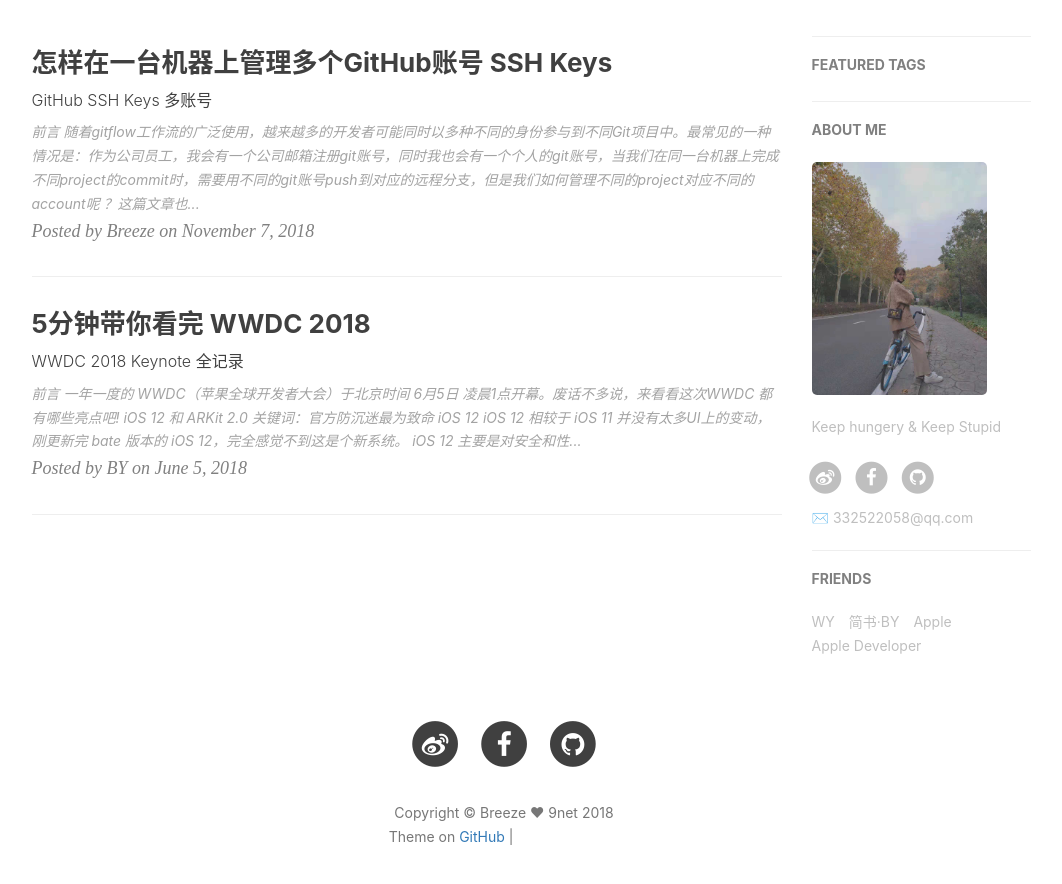
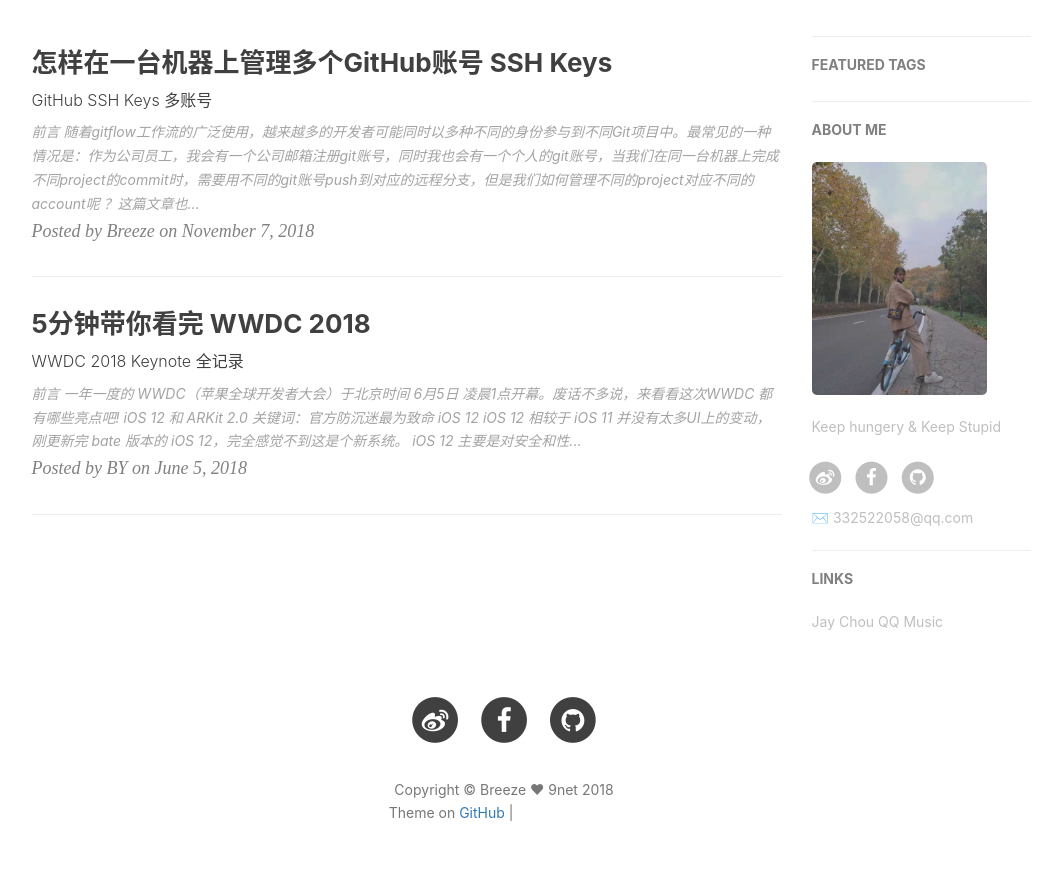
Before and after one commit to xuqiuyu/xuqiuyu.github.io, a Jekyll site: the page built from index.html, in a window 1280 px wide, cut to the strip 422-1363 px from the top of the page. Shown: the top 884 px of the strip, without its empty margins (136-1198 px from the left). Built offline with Jekyll 4.4.1, drawn with Linux system fonts in a browser that asks for light colours; nearby versions of some CDN libraries; the list of posts is cut into pages by our own code; comment, search, counter and statistics services are not loaded; some of the changed lines change nothing that is shown; grey boxes are pictures that could not be loaded.

Commit message:
fix some personal info

```diff
--- a/_config.yml
+++ b/_config.yml
@@ -18,7 +18,7 @@
 
 # SNS settings
 RSS: false
-weibo_username:     Breeze_weifeng
+weibo_username:  5183880033
 github_username:    xuqiuyu
 facebook_username:  Breeze Xu
 #jianshu_username:   e71990ada2fd
@@ -95,19 +95,10 @@
 
 
 
-# Friends
-friends: [
+# links
+links: [
     {
-        title: "WY",
-        href: "http://zhengwuyang.com"
-    },{
-        title: "简书·BY",
-        href: "http://www.jianshu.com/u/e71990ada2fd"
-    },{
-        title: "Apple",
-        href: "https://apple.com"
-    },{
-        title: "Apple Developer",
-        href: "https://developer.apple.com/"
+        title: "Jay Chou QQ Music",
+        href: "https://y.qq.com/portal/player.html"
     }
 ]
--- a/_includes/canvas-nest.html
+++ b/_includes/canvas-nest.html
@@ -1,119 +1,2 @@
 <!--引用几何图形效果的背景-->
 <script type="text/javascript" color="255,0,128" opacity='0.7' zIndex="-2" count="99" src="//cdn.bootcss.com/canvas-nest.js/1.0.1/canvas-nest.min.js"></script>
-<script>
-  class Circle {
-      //创建对象
-      //以一个圆为对象
-      //设置随机的 x，y坐标，r半径，_mx，_my移动的距离
-      //this.r是创建圆的半径，参数越大半径越大
-      //this._mx,this._my是移动的距离，参数越大移动
-      constructor(x, y) {
-          this.x = x;
-          this.y = y;
-          this.r = Math.random() * 10 ;
-          this._mx = Math.random() ;
-          this._my = Math.random() ;
-
-      }
-
-      //canvas 画圆和画直线
-      //画圆就是正常的用canvas画一个圆
-      //画直线是两个圆连线，为了避免直线过多，给圆圈距离设置了一个值，距离很远的圆圈，就不做连线处理
-      drawCircle(ctx) {
-          ctx.beginPath();
-          //arc() 方法使用一个中心点和半径，为一个画布的当前子路径添加一条弧。
-          ctx.arc(this.x, this.y, this.r, 0, 360)
-          ctx.closePath();
-          ctx.fillStyle = 'rgba(204, 204, 204, 0.3)';
-          ctx.fill();
-      }
-
-      drawLine(ctx, _circle) {
-          let dx = this.x - _circle.x;
-          let dy = this.y - _circle.y;
-          let d = Math.sqrt(dx * dx + dy * dy)
-          if (d < 150) {
-              ctx.beginPath();
-              //开始一条路径，移动到位置 this.x,this.y。创建到达位置 _circle.x,_circle.y 的一条线：
-              ctx.moveTo(this.x, this.y);   //起始点
-              ctx.lineTo(_circle.x, _circle.y);   //终点
-              ctx.closePath();
-              ctx.strokeStyle = 'rgba(204, 204, 204, 0.3)';
-              ctx.stroke();
-          }
-      }
-
-      // 圆圈移动
-      // 圆圈移动的距离必须在屏幕范围内
-      move(w, h) {
-          this._mx = (this.x < w && this.x > 0) ? this._mx : (-this._mx);
-          this._my = (this.y < h && this.y > 0) ? this._my : (-this._my);
-          this.x += this._mx / 2;
-          this.y += this._my / 2;
-      }
-  }
-  //鼠标点画圆闪烁变动
-  class currentCirle extends Circle {
-      constructor(x, y) {
-          super(x, y)
-      }
-
-      drawCircle(ctx) {
-          ctx.beginPath();
-          //注释内容为鼠标焦点的地方圆圈半径变化
-          //this.r = (this.r < 14 && this.r > 1) ? this.r + (Math.random() * 2 - 1) : 2;
-          this.r = 8;
-          ctx.arc(this.x, this.y, this.r, 0, 360);
-          ctx.closePath();
-          //ctx.fillStyle = 'rgba(0,0,0,' + (parseInt(Math.random() * 100) / 100) + ')'
-          ctx.fillStyle = 'rgba(255, 77, 54, 0.3)'
-          ctx.fill();
-
-      }
-  }
-  //更新页面用requestAnimationFrame替代setTimeout
-  window.requestAnimationFrame = window.requestAnimationFrame || window.mozRequestAnimationFrame || window.webkitRequestAnimationFrame || window.msRequestAnimationFrame;
-
-  let canvas = document.getElementById('canvas');
-  let ctx = canvas.getContext('2d');
-  let w = canvas.width = canvas.offsetWidth;
-  let h = canvas.height = canvas.offsetHeight;
-  let circles = [];
-  let current_circle = new currentCirle(0, 0)
-
-  let draw = function () {
-      ctx.clearRect(0, 0, w, h);
-      for (let i = 0; i < circles.length; i++) {
-          circles[i].move(w, h);
-          circles[i].drawCircle(ctx);
-          for (j = i + 1; j < circles.length; j++) {
-              circles[i].drawLine(ctx, circles[j])
-          }
-      }
-      if (current_circle.x) {
-          current_circle.drawCircle(ctx);
-          for (var k = 1; k < circles.length; k++) {
-              current_circle.drawLine(ctx, circles[k])
-          }
-      }
-      requestAnimationFrame(draw)
-  }
-
-  let init = function (num) {
-      for (var i = 0; i < num; i++) {
-          circles.push(new Circle(Math.random() * w, Math.random() * h));
-      }
-      draw();
-  }
-  window.addEventListener('load', init(60));
-  window.onmousemove = function (e) {
-      e = e || window.event;
-      current_circle.x = e.clientX;
-      current_circle.y = e.clientY;
-  }
-  window.onmouseout = function () {
-      current_circle.x = null;
-      current_circle.y = null;
-
-  };
-  </script>
--- a/_includes/footer.html
+++ b/_includes/footer.html
@@ -49,7 +49,7 @@
                     {% endif %}
                     {% if site.weibo_username %}
                     <li>
-                        <a target="_blank" href="http://weibo.com/{{ site.weibo_username }}">
+                        <a target="_blank" href="http://weibo.com/u/{{ site.weibo_username }}">
                             <span class="fa-stack fa-lg">
                                 <i class="fa fa-circle fa-stack-2x"></i>
                                 <i class="fa fa-weibo fa-stack-1x fa-inverse"></i>
--- a/_layouts/page.html
+++ b/_layouts/page.html
@@ -155,7 +155,7 @@
                             {% endif %}
                             {% if site.weibo_username %}
                             <li>
-                                <a target="_blank" href="http://weibo.com/{{ site.weibo_username }}">
+                                <a target="_blank" href="http://weibo.com/u/{{ site.weibo_username }}">
                                     <span class="fa-stack fa-lg">
                                         <i class="fa fa-circle fa-stack-2x"></i>
                                         <i class="fa fa-weibo fa-stack-1x fa-inverse"></i>
@@ -191,12 +191,12 @@
                     </div>
                 </section>
                 <!-- Friends Blog -->
-                {% if site.friends %}
+                {% if site.links %}
                 <hr>
-                <h5>FRIENDS</h5>
+                <h5>LINKS</h5>
                 <ul class="list-inline">
-                    {% for friend in site.friends %}
-                        <li><a href="{{friend.href}}">{{friend.title}}</a></li>
+                    {% for link in site.links %}
+                        <li><a href="{{link.href}}" target="_blank">{{link.title}}</a></li>
                     {% endfor %}
                 </ul>
                 {% endif %}
```
